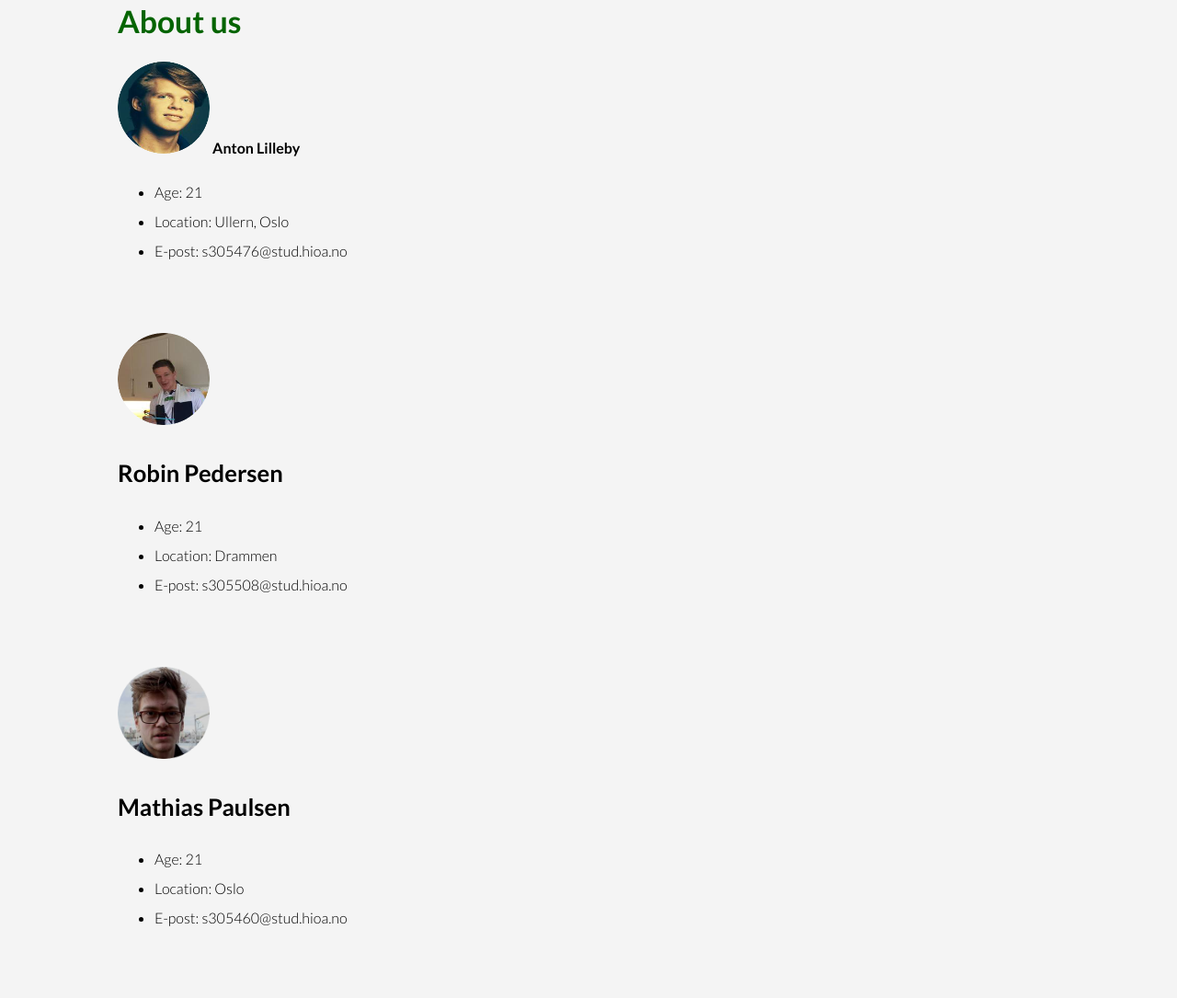
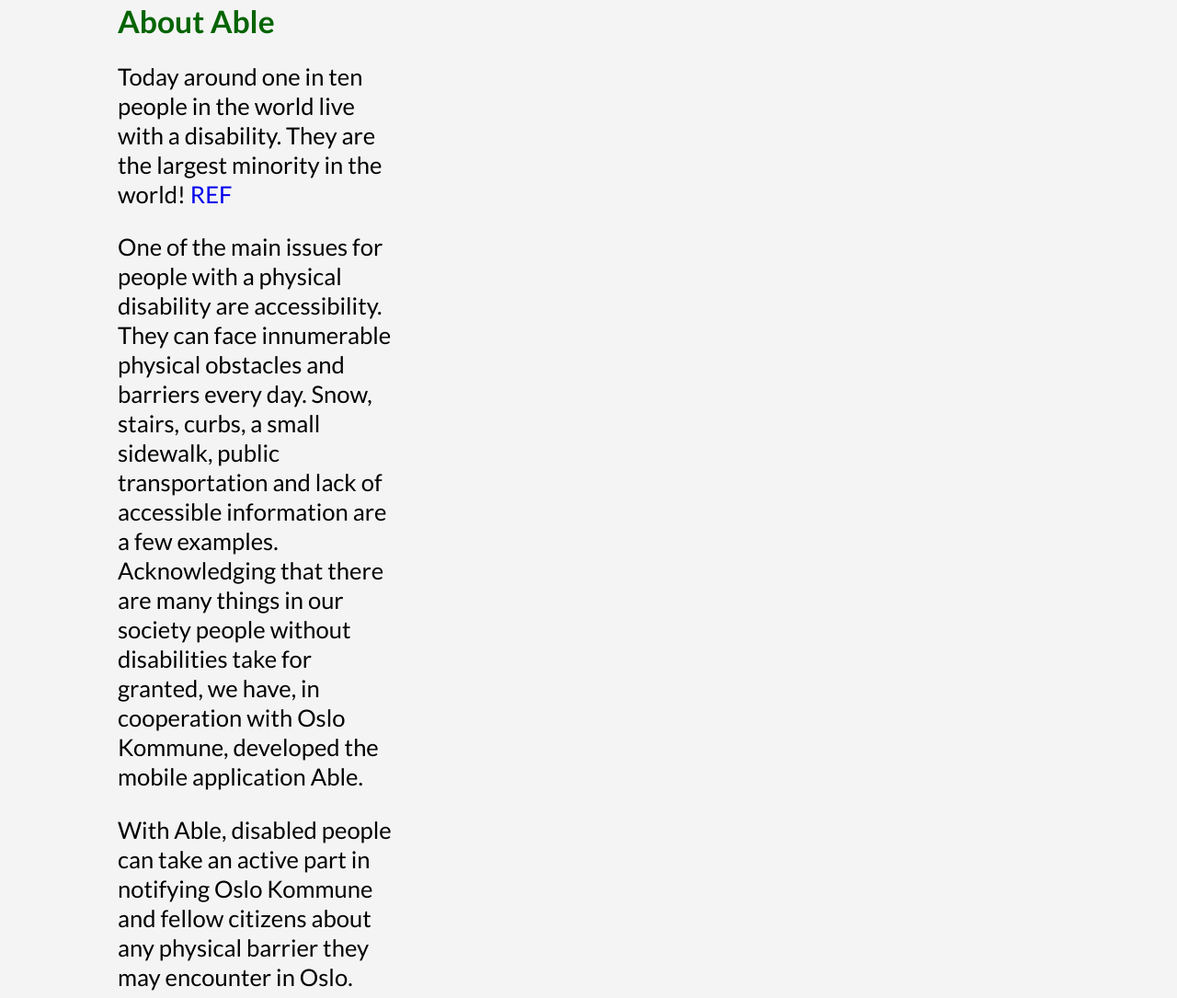
Before and after one commit to vgtv/Deliverable04, a plain HTML site: page about.html in a window 1280 px wide. Shown: the part 147-1232 px from the top of the page at 92% size. Drawn offline with Linux system fonts and the light colour scheme.

Commit message:
La til tekst

```diff
--- a/about.html
+++ b/about.html
@@ -3,11 +3,11 @@
 <link rel="stylesheet" type="text/css" href="style/style.css"/>
 <head>
     <meta charset="UTF-8">
-    <title>Airport express train ticket system</title>
+    <title>Able</title>
 </head>
 
 <body>
-<header class ="header">
+<header class="header">
     <img src="images/logo.png" alt="Logo of our brand" width="90" height="130">
     <nav id="menu">
         <ul>
@@ -20,13 +20,25 @@
 
 <section class="content">
     <section class="main_content">
-        <h2>About us</h2>
-        <div class ="about">
-        <!--<div id ="card_terminal">-->
-        <!--<img src="images/kort.png" width="350" height="220"/>-->
-        <!--</div>-->
-        <!--Tenkte at vi kunne ha et bilde av "portene" der man drar visakortet/billetten slik den er i dag, men fant ingen bilder-->
-            <img src ="images/profile_pictures/anton.png" width="100" height="100" class = "floatLeft"/>
+        <h2>About Able</h2>
+
+        <div class="about">
+            <p> Today around one in ten people in the world live with a disability.
+                They are the largest minority in the world! <a href="http://www.un.org/disabilities/default.asp?id=18" title="largest minority">REF</a></p>
+
+            <p>One of the main issues for people with a physical disability are accessibility.
+                They can face innumerable physical obstacles and barriers every day.
+                Snow, stairs, curbs, a small sidewalk, public transportation and lack of accessible information are a
+                few examples.
+
+                Acknowledging that there are many things in our society people without disabilities take for granted, we
+                have, in cooperation with Oslo Kommune, developed the mobile application Able.</p>
+
+            <p> With Able, disabled people can take an active part in notifying Oslo Kommune and fellow citizens about
+                any physical barrier they may encounter in Oslo.</p>
+
+
+            <img src="images/profile_pictures/anton.png" width="100" height="100" class="floatLeft"/>
 
             <strong>Anton Lilleby</strong>
             <ul>
@@ -37,14 +49,15 @@
                     Location: Ullern, Oslo
                 </li>
                 <li>
-                E-post:  s305476@stud.hioa.no
+                    E-post: s305476@stud.hioa.no
                 </li>
             </ul>
             <br>
             </p>
 
-        <img src ="images/profile_pictures/Robin.png" width="100" height = "100" class ="floatLeft">
-        <p> <strong>Robin Pedersen</strong>
+            <img src="images/profile_pictures/Robin.png" width="100" height="100" class="floatLeft">
+
+            <p><strong>Robin Pedersen</strong>
             <ul>
                 <li>
                     Age: 21
@@ -59,8 +72,9 @@
             <br>
             </p>
 
-        <img src ="images/profile_pictures/mathias.png" width="100" height="100" class = "floatLeft"/>
-        <p> <strong>Mathias Paulsen</strong>
+            <img src="images/profile_pictures/mathias.png" width="100" height="100" class="floatLeft"/>
+
+            <p><strong>Mathias Paulsen</strong>
             <ul>
                 <li>
                     Age: 21
@@ -75,8 +89,9 @@
             <br>
             </p>
 
-        <img src ="images/profile_pictures/steffen.png" width="100" height="100" class = "floatLeft"/>
-        <p> <strong>Steffen Marstein</strong>
+            <img src="images/profile_pictures/steffen.png" width="100" height="100" class="floatLeft"/>
+
+            <p><strong>Steffen Marstein</strong>
             <ul>
                 <li>
                     Age: 20+
@@ -95,7 +110,7 @@
     </section>
 </section>
 
-<footer class ="footer_copyright">
+<footer class="footer_copyright">
     <section id="copyright_text">
 
     </section>
```
Lines whose indentation alone changed are shown as unchanged.
